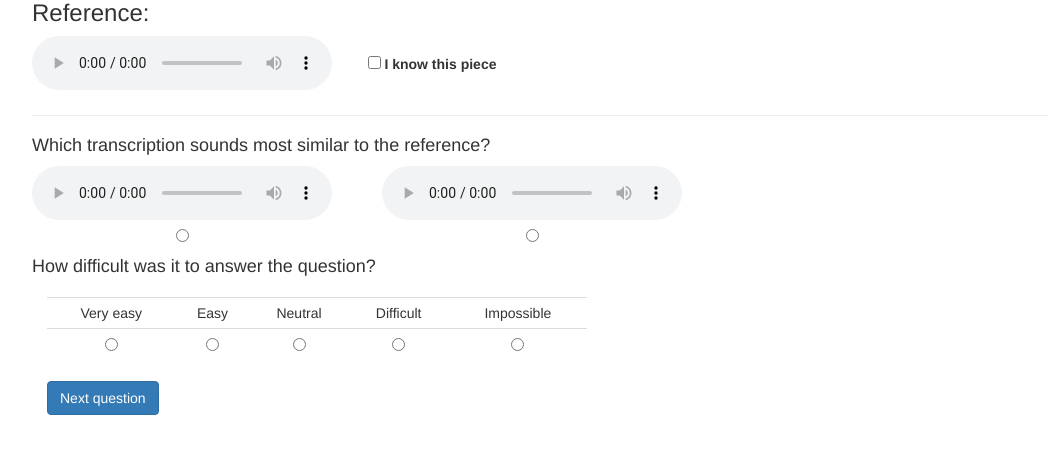
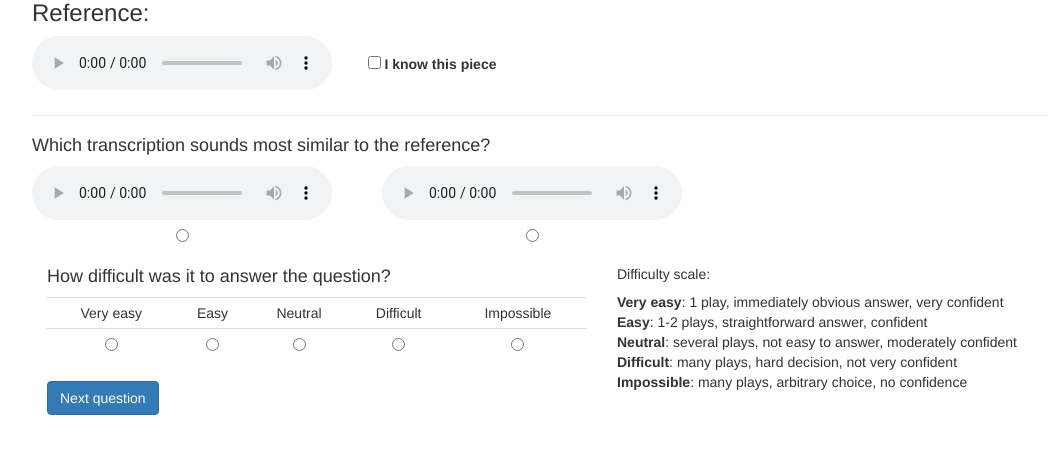
Before and after one commit to adrienycart/AMT_perception_website, a Flask app: page /question in a window 1280 px wide. Shown: the part 152-606 px from the top of the page, without its empty margins (38-1086 px from the left). Run offline with Flask 3, Linux system fonts and the light colour scheme; a user stored in the database is signed in; tables that the repository leaves empty hold one stand-in row (values such as "Sample post"); parts of the project's set-up code (start-up, migrations or seed data) failed here and were passed over; some libraries are stand-ins or nearby versions.

Commit message:
add difficulty guidelines

```diff
--- a/app/templates/question.html
+++ b/app/templates/question.html
@@ -67,11 +67,12 @@
 
         </p>
 
+        <div class="col-md-6">
     <h4> How difficult was it to answer the question? </h4>
 
 
 
-        <div class="col-md-6">
+
           {% for error in form.difficulty.errors %}
           <div class="alert alert-danger" role="alert">
           {{ error }}<br>
@@ -99,6 +100,19 @@
         <p>{{ wtf.form_field(form.submit, button_map={'submit':'primary'}) }}</p>
         </div>
 
+        <div class="col-md-6">
+        <h5> Difficulty scale: </h5>
+        <p>
+
+             <b>Very easy</b>: 1 play, immediately obvious answer, very confident<br>
+             <b>Easy</b>: 1-2 plays, straightforward answer, confident<br>
+             <b>Neutral</b>: several plays, not easy to answer, moderately confident<br>
+             <b>Difficult</b>: many plays, hard decision, not very confident<br>
+             <b>Impossible</b>: many plays, arbitrary choice, no confidence<br>
+
+        </p>
+        </div>
+
 
     </form>
 
--- a/result_analysis.py
+++ b/result_analysis.py
@@ -28,7 +28,7 @@ def count_answered_questions():
 
     print "Full answers: ", n_full, " (total:",n_all,')'
 
-def get_users():
+def get_users(with_answers=False):
     all_users = User.query.all()
     user_answers = []
     for user in all_users:
@@ -39,6 +39,9 @@ def get_users():
         # print user.gold_msi_answers
         if comment is not None:
             print '    ', comment
+        if with_answers:
+            for ans in user.answers:
+                print '    ', Question.query.get(ans.question_id), ans
 
         user_answers += [[username,n_answers]]
     return user_answers
```
Also changed, not shown: app/templates/instructions.html (+8 -0 lines).
